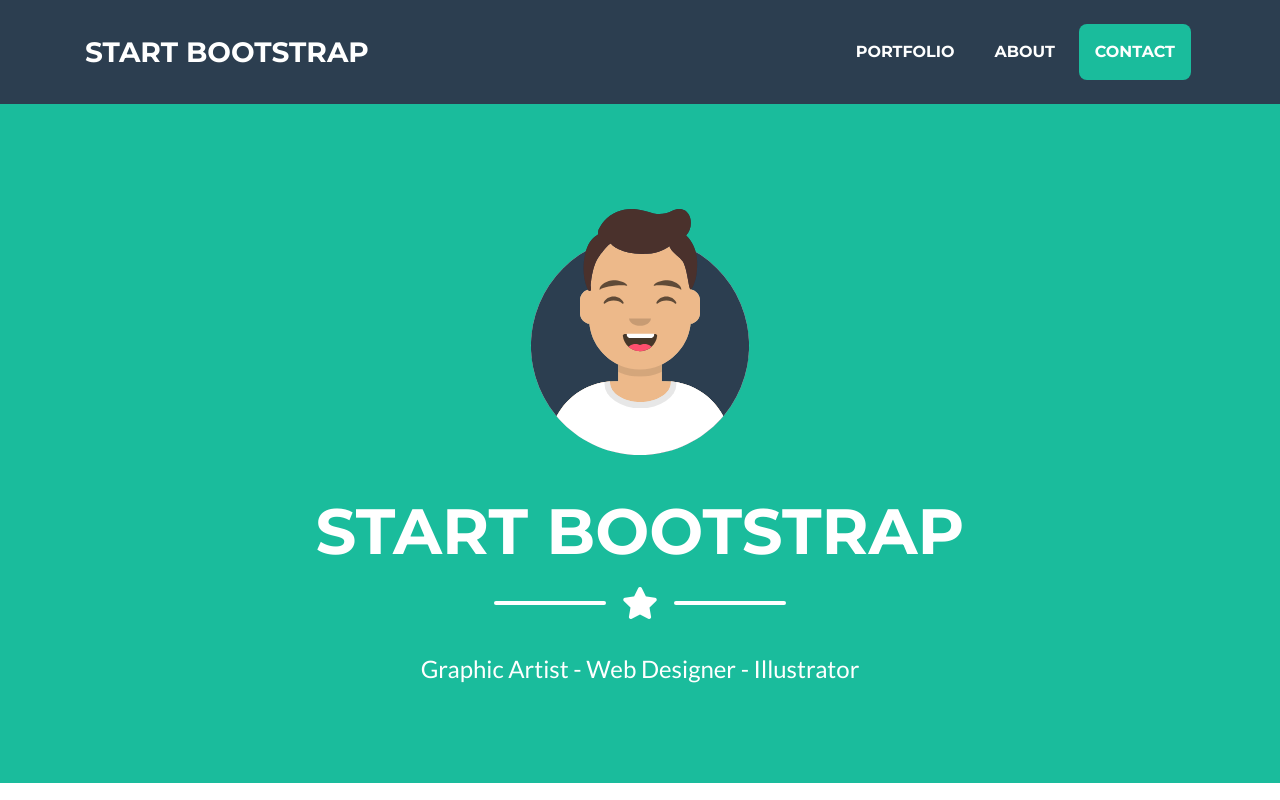
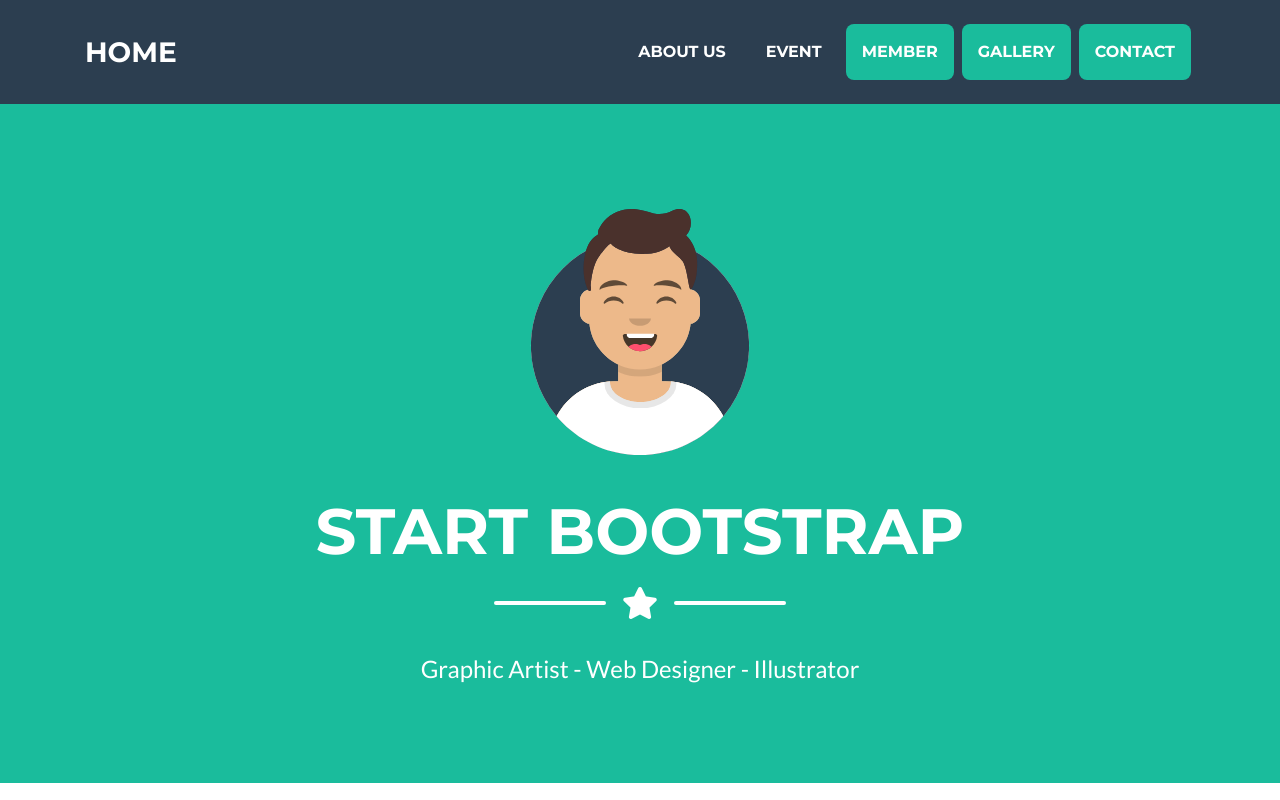
Before and after one commit to mishmash-dev/mm_page, a website with bundled scripts: page index.html in a window 1280 px wide. Shown: the top 800 px of the page. Built offline with nearby package versions, Linux system fonts and the light colour scheme.

Commit message:
add headers

```diff
--- a/index.html
+++ b/index.html
@@ -25,7 +25,7 @@
   <!-- Navigation -->
   <nav class="navbar navbar-expand-lg bg-secondary text-uppercase fixed-top" id="mainNav">
     <div class="container">
-      <a class="navbar-brand js-scroll-trigger" href="#page-top">Start Bootstrap</a>
+      <a class="navbar-brand js-scroll-trigger" href="#page-top">HOME</a>
       <button class="navbar-toggler navbar-toggler-right text-uppercase font-weight-bold bg-primary text-white rounded" type="button" data-toggle="collapse" data-target="#navbarResponsive" aria-controls="navbarResponsive" aria-expanded="false" aria-label="Toggle navigation">
         Menu
         <i class="fas fa-bars"></i>
@@ -33,13 +33,19 @@
       <div class="collapse navbar-collapse" id="navbarResponsive">
         <ul class="navbar-nav ml-auto">
           <li class="nav-item mx-0 mx-lg-1">
-            <a class="nav-link py-3 px-0 px-lg-3 rounded js-scroll-trigger" href="#portfolio">Portfolio</a>
+            <a class="nav-link py-3 px-0 px-lg-3 rounded js-scroll-trigger" href="#portforio">ABOUT US</a>
           </li>
           <li class="nav-item mx-0 mx-lg-1">
-            <a class="nav-link py-3 px-0 px-lg-3 rounded js-scroll-trigger" href="#about">About</a>
+            <a class="nav-link py-3 px-0 px-lg-3 rounded js-scroll-trigger" href="#about">EVENT</a>
           </li>
           <li class="nav-item mx-0 mx-lg-1">
-            <a class="nav-link py-3 px-0 px-lg-3 rounded js-scroll-trigger" href="#contact">Contact</a>
+            <a class="nav-link py-3 px-0 px-lg-3 rounded js-scroll-trigger" href="#contact">MEMBER</a>
+          </li>
+          <li class="nav-item mx-0 mx-lg-1">
+            <a class="nav-link py-3 px-0 px-lg-3 rounded js-scroll-trigger" href="#contact">GALLERY</a>
+          </li>
+          <li class="nav-item mx-0 mx-lg-1">
+            <a class="nav-link py-3 px-0 px-lg-3 rounded js-scroll-trigger" href="#contact">CONTACT</a>
           </li>
         </ul>
       </div>
```
